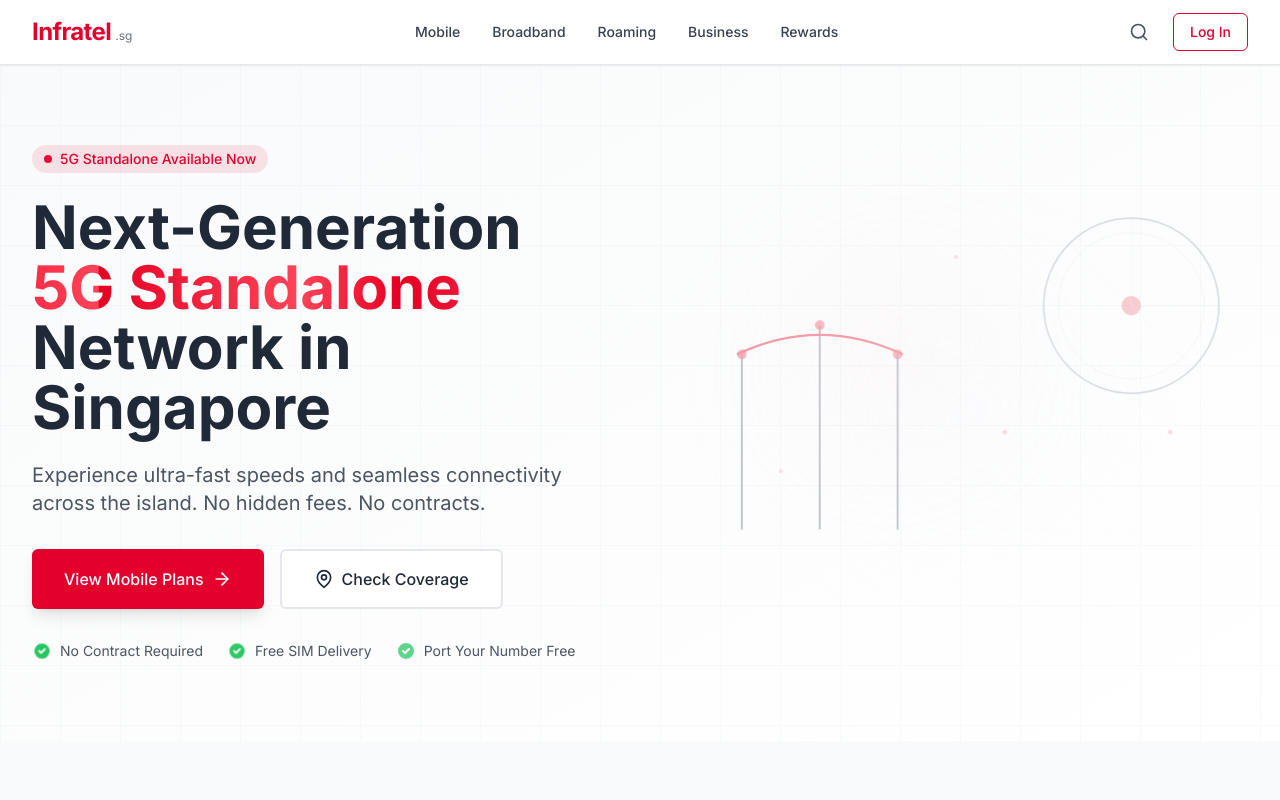
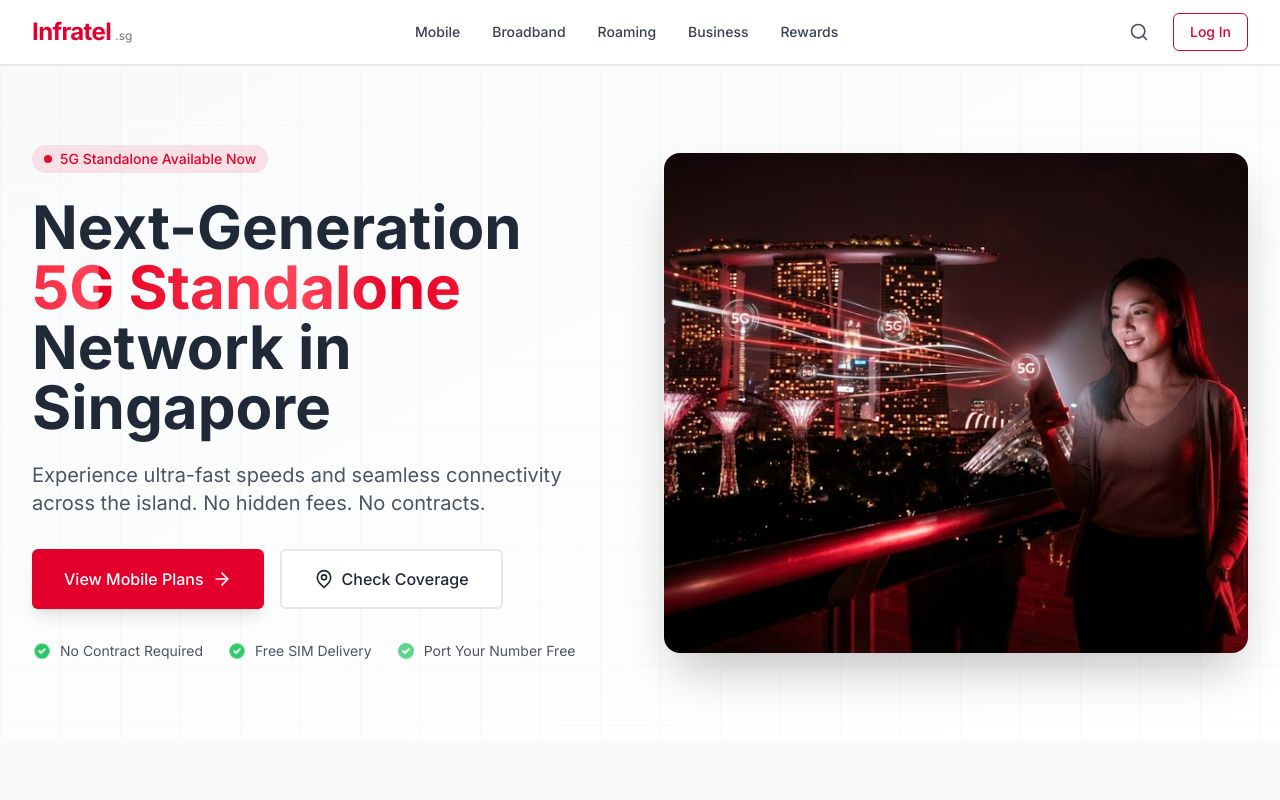
Before and after one commit to hypepsi/infratel.sg, a Next.js app: page / in a window 1280 px wide. Shown: the top 800 px of the page. Built offline with nearby package versions, Linux system fonts and the light colour scheme.

Commit message:
feat: 添加首页Hero真实图片
- 添加新加坡5G城市夜景Hero图片
- 替换原SVG插画为真实摄影图片
- 图片展示Marina Bay Sands天际线和5G信号元素

```diff
--- a/components/Hero.tsx
+++ b/components/Hero.tsx
@@ -99,87 +99,15 @@
             </div>
           </div>
 
-          {/* Right Visual - Abstract Singapore Constellation */}
-          <div className="relative h-[300px] sm:h-[400px] lg:h-[500px] pointer-events-none hidden sm:block animate-slide-in-right delay-200">
-            <svg className="absolute inset-0 w-full h-full opacity-40" viewBox="0 0 600 500">
-              {/* Abstract Marina Bay Sands - Left side, more prominent */}
-
-              {/* Tower 1 (left) */}
-              <line x1="80" y1="380" x2="80" y2="200" stroke="#6B7280" strokeWidth="2" className="animate-breathe" />
-              {/* Tower 2 (middle) */}
-              <line x1="160" y1="380" x2="160" y2="170" stroke="#6B7280" strokeWidth="2" className="animate-breathe" style={{ animationDelay: '0.5s' }} />
-              {/* Tower 3 (right) */}
-              <line x1="240" y1="380" x2="240" y2="200" stroke="#6B7280" strokeWidth="2" className="animate-breathe" style={{ animationDelay: '1s' }} />
-
-              {/* Connecting "SkyPark" - curved top structure */}
-              <path
-                d="M 75 200 Q 160 160 245 200"
-                fill="none"
-                stroke="#E60023"
-                strokeWidth="2.5"
-                className="animate-breathe"
-                style={{ animationDelay: '1.5s' }}
+          {/* Right Visual - Hero Image */}
+          <div className="relative h-[300px] sm:h-[400px] lg:h-[500px] hidden sm:block animate-slide-in-right delay-200">
+            <div className="relative w-full h-full rounded-2xl overflow-hidden shadow-2xl">
+              <img
+                src="/images/hero-5g-singapore.png"
+                alt="5G Network in Singapore - Woman using smartphone with Marina Bay Sands skyline"
+                className="w-full h-full object-cover object-center"
               />
-
-              {/* Tower nodes */}
-              <circle cx="80" cy="200" r="5" fill="#E60023" opacity="0.7" className="animate-pulse" />
-              <circle cx="160" cy="170" r="5" fill="#E60023" opacity="0.7" className="animate-pulse" style={{ animationDelay: '0.5s' }} />
-              <circle cx="240" cy="200" r="5" fill="#E60023" opacity="0.7" className="animate-pulse" style={{ animationDelay: '1s' }} />
-
-              {/* Abstract Singapore Flyer - Right side, separated */}
-              <circle
-                cx="480"
-                cy="150"
-                r="90"
-                fill="none"
-                stroke="#9CA3AF"
-                strokeWidth="1.5"
-                className="animate-breathe"
-                style={{ animationDelay: '2s' }}
-              />
-              <circle
-                cx="480"
-                cy="150"
-                r="75"
-                fill="none"
-                stroke="#D1D5DB"
-                strokeWidth="0.8"
-                opacity="0.6"
-                className="animate-breathe"
-                style={{ animationDelay: '2.5s' }}
-              />
-
-              {/* Flyer center hub */}
-              <circle cx="480" cy="150" r="10" fill="#E60023" opacity="0.5" className="animate-pulse" style={{ animationDelay: '2s' }} />
-
-              {/* Spoke lines radiating from center - only 4 main spokes */}
-              <line x1="480" y1="150" x2="480" y2="60" stroke="#D1D5DB" strokeWidth="0.8" opacity="0.4" />
-              <line x1="480" y1="150" x2="570" y2="150" stroke="#D1D5DB" strokeWidth="0.8" opacity="0.4" />
-              <line x1="480" y1="150" x2="420" y2="90" stroke="#D1D5DB" strokeWidth="0.8" opacity="0.4" />
-              <line x1="480" y1="150" x2="540" y2="210" stroke="#D1D5DB" strokeWidth="0.8" opacity="0.4" />
-
-              {/* Subtle connecting network lines between landmarks */}
-              <line x1="240" y1="200" x2="390" y2="150" stroke="#D1D5DB" strokeWidth="0.5" opacity="0.2" strokeDasharray="5 5" />
-              <line x1="160" y1="170" x2="390" y2="150" stroke="#D1D5DB" strokeWidth="0.5" opacity="0.2" strokeDasharray="5 5" />
-
-              {/* Additional atmospheric data nodes - scattered */}
-              <circle cx="350" cy="280" r="2.5" fill="#E60023" opacity="0.35" className="animate-pulse" style={{ animationDelay: '3s' }} />
-              <circle cx="120" cy="320" r="2" fill="#E60023" opacity="0.3" className="animate-pulse" style={{ animationDelay: '3.5s' }} />
-              <circle cx="520" cy="280" r="2.5" fill="#E60023" opacity="0.35" className="animate-pulse" style={{ animationDelay: '4s' }} />
-              <circle cx="300" cy="100" r="2" fill="#E60023" opacity="0.3" className="animate-pulse" style={{ animationDelay: '4.5s' }} />
-
-              {/* Subtle connecting lines to data nodes */}
-              <line x1="160" y1="170" x2="300" y2="100" stroke="#E5E7EB" strokeWidth="0.5" opacity="0.15" />
-              <line x1="240" y1="200" x2="350" y2="280" stroke="#E5E7EB" strokeWidth="0.5" opacity="0.15" />
-              <line x1="480" y1="240" x2="520" y2="280" stroke="#E5E7EB" strokeWidth="0.5" opacity="0.15" />
-
-              {/* Subtle baseline/horizon */}
-              <line x1="20" y1="380" x2="600" y2="380" stroke="#E5E7EB" strokeWidth="0.5" opacity="0.25" />
-            </svg>
-
-            {/* Dual subtle glow effects for depth */}
-            <div className="absolute top-1/4 left-1/4 w-48 h-48 bg-gradient-to-br from-red-100/25 to-transparent rounded-full blur-3xl animate-breathe"></div>
-            <div className="absolute top-1/3 right-1/4 w-56 h-56 bg-gradient-to-br from-blue-50/20 to-transparent rounded-full blur-3xl animate-breathe" style={{ animationDelay: '3s' }}></div>
+            </div>
           </div>
         </div>
       </div>
```
Also changed, not shown: public/images/hero-5g-singapore.png (added).
